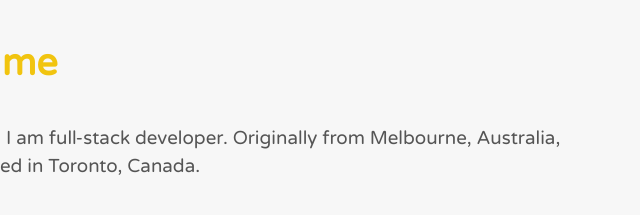
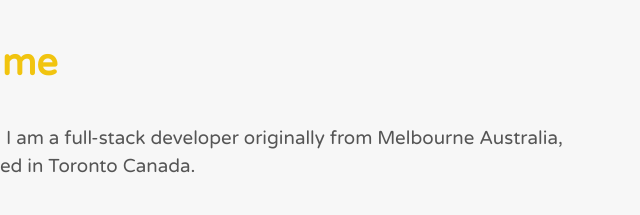
Before and after one commit to xmchen0/portfolio, a plain HTML site: page about.html in a window 1280 px wide. Shown: the top 215 px of the page, 488-1128 px from the left. Drawn offline with nearby package versions, Linux system fonts and the light colour scheme.

Commit message:
updated about.html

```diff
--- a/about.html
+++ b/about.html
@@ -70,9 +70,8 @@
                         <div class="col-xl-10">
                             <div class="content-column-content">
                                 <h1>About me</h1>
-                                <p class="lead">Hi, I'm Kathy! I am full-stack developer.
-                                    Originally from Melbourne,
-                                    Australia, currently based in Toronto, Canada.</p>
+                                <p class="lead">Hi, I'm Kathy! I am a full-stack developer originally from Melbourne
+                                    Australia, currently based in Toronto Canada.</p>
                                 <blockquote><p class="quotation">Building applications that create value and meaning to people
                                         is exciting, and exponentially enriching.
                                     </blockquote></p>
```
